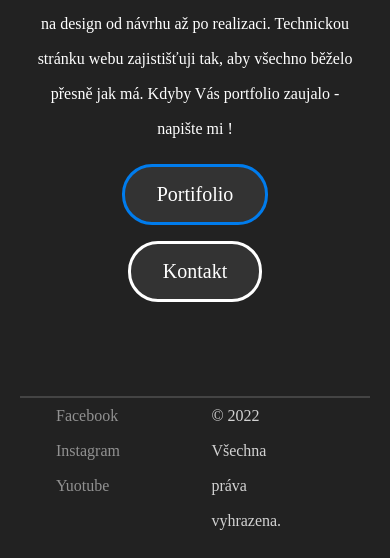
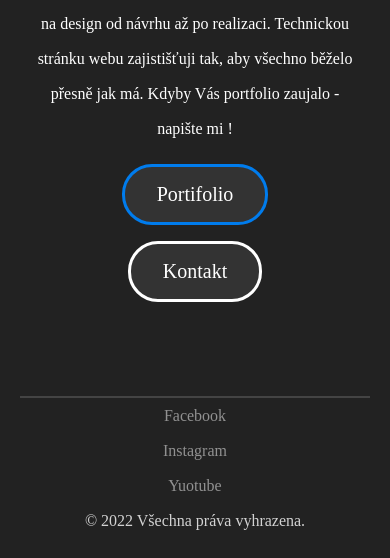
Before and after one commit to ian293382/html_hw_re, a plain HTML site: page index.html in a window 390 px wide. Shown: the part 481-1039 px from the top of the page. Drawn offline with Linux system fonts and the light colour scheme.

Commit message:
implement footer_page RWD setting

```diff
--- a/css/style.css
+++ b/css/style.css
@@ -981,6 +981,13 @@ option {
   border-top: 2px solid #444;
 }
 
+@media screen and (max-width:820px) {
+	.footer .container{
+		flex-direction: column;
+    align-items: center;
+	}
+}
+
 .footer .footer_group {
 	display: flex;
 	flex-direction: row;
@@ -990,11 +997,27 @@ option {
 
 }
 
+@media screen and (max-width:820px) {
+	.footer .container{
+		flex-direction: column;
+    align-items: center;
+	}
+}
+
 .footer .footer_group li {
 	/* ul li結構會使排列成直向 用inline 改水平
 	調整寬度則需要 block */
 	display: inline-block;
 	margin: 0 20px;
+}
+
+@media screen and (max-width: 540px) {
+	.footer .footer_group li{
+		margin:0;
+		width: 100%;
+    text-align: center;
+	}
+
 }
 
 .footer .nav-link {
@@ -1013,5 +1036,14 @@ option {
 	font-style: normal;
 	font-weight: 400;
 	line-height: 35px;
-	margin: 0 60px;
+	margin: 0 20px;
 }
+
+@media screen and (max-width: 540px) {
+	.footer .copyright{
+		margin:0;
+		width: 100%;
+    text-align: center;
+	}
+
+}
```
